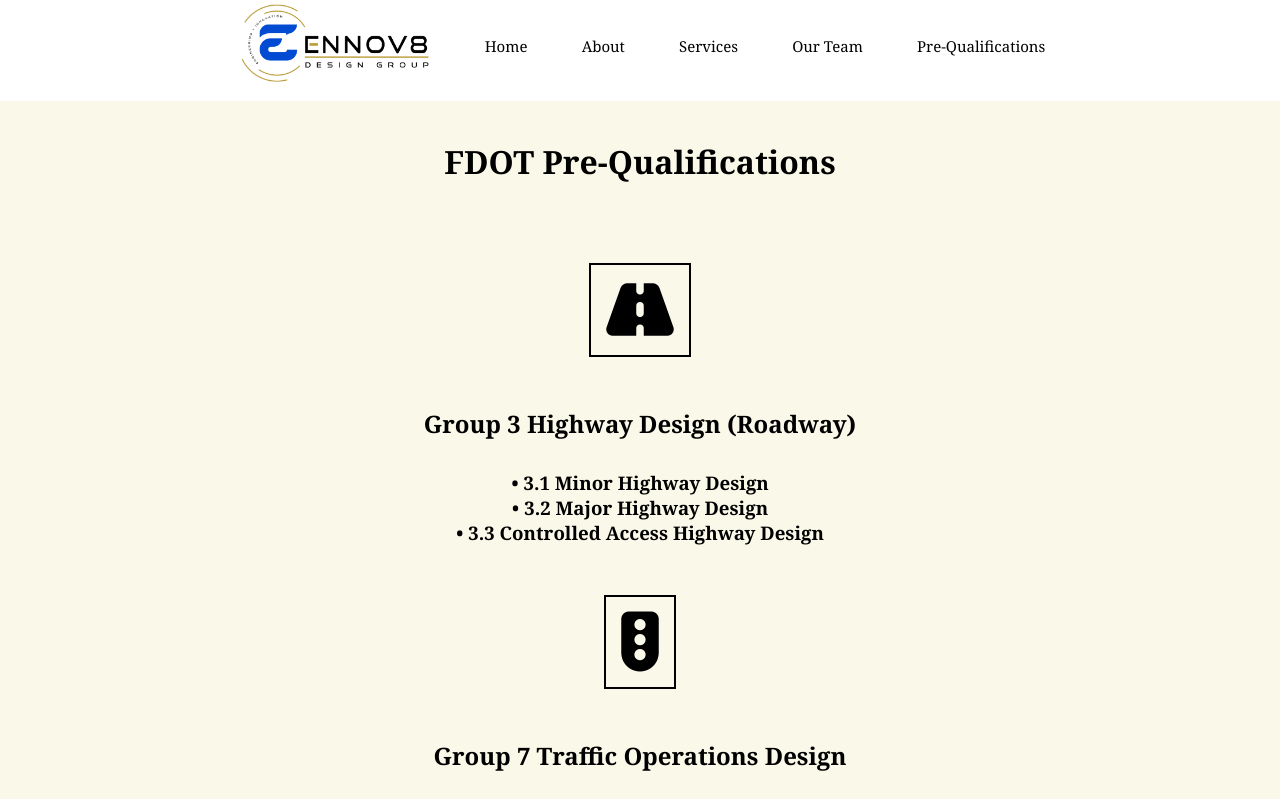
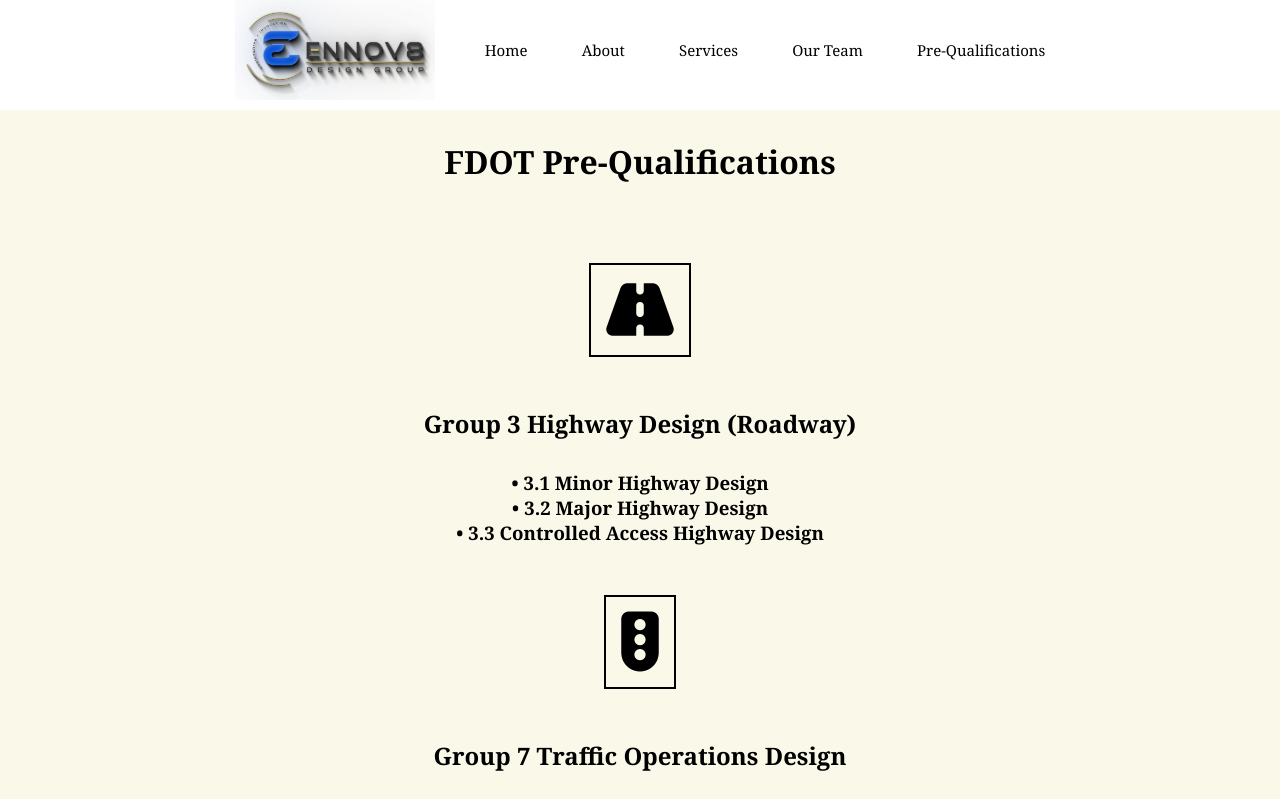
Before and after one commit to odalusung/ennov8, a plain HTML site: page pre-qualifications.html in a window 1280 px wide. Shown: the top 799 px of the page. Drawn offline with Linux system fonts and the light colour scheme.

Commit message:
Update pre-qualifications.html

```diff
--- a/pre-qualifications.html
+++ b/pre-qualifications.html
@@ -12,7 +12,7 @@
     <div id="header">
         <div class="container">
             <nav>
-                <a href="index.html"><img src="images/OFFICIAL-LOGO.png" class="logo"></a>
+               <img src="images/OFFICIAL3DLOGO.jpeg" class="logo">
 
                 <ul id="sidemenu">
                     <li><a href="index.html">Home</a></li>
```
